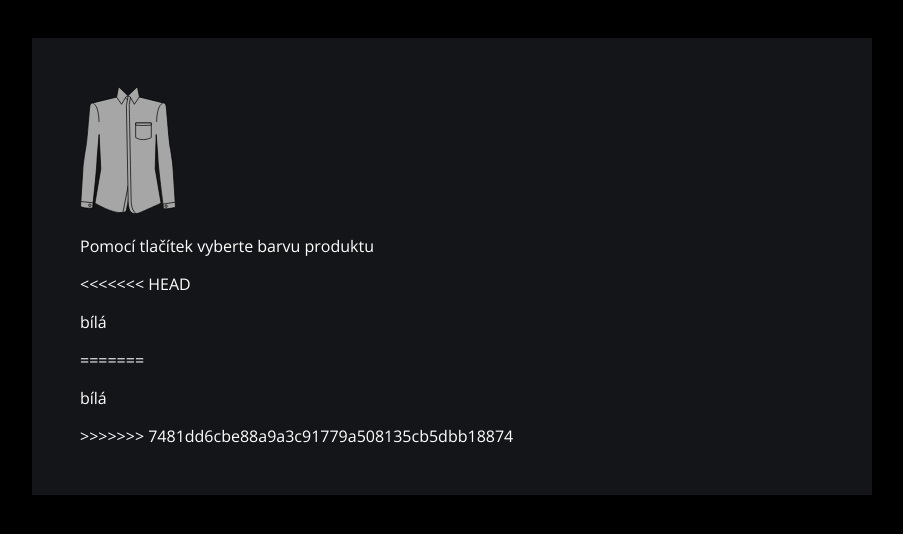
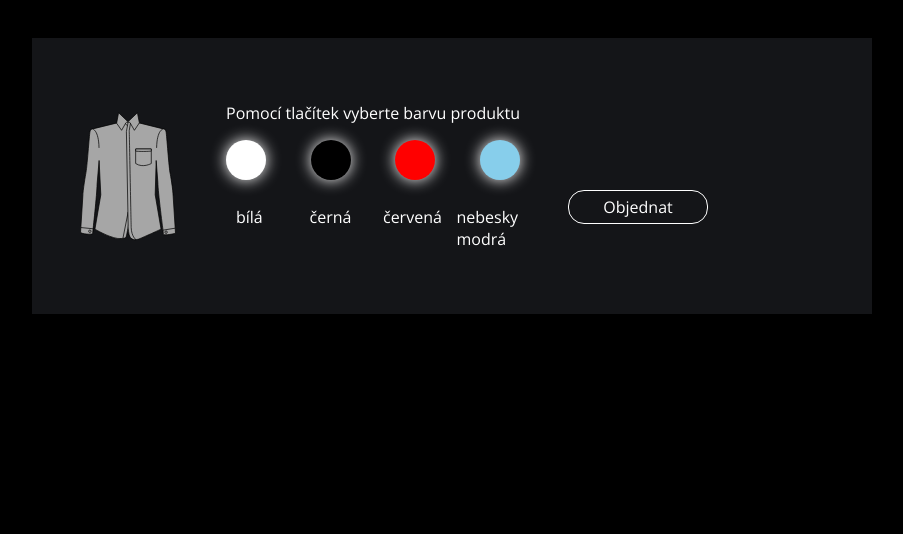
Before and after one commit to tetianavrba/cviceni-panske-obleky, a plain HTML site: page index.html in a window 1280 px wide. Shown: the part 250-784 px from the top of the page, without its empty margins (188-1091 px from the left). Drawn offline with nearby package versions, Linux system fonts and the light colour scheme; a web font is replaced by a local one.

Commit message:
Přidání barev a jejich stylizace.

```diff
--- a/index.html
+++ b/index.html
@@ -65,18 +65,22 @@
        <div class="product__colors">
          <p>Pomocí tlačítek vyberte barvu produktu</p>
           <div class="colors">
-<<<<<<< HEAD
+               <div class="color-box">
+                 <div class="color-box__white"></div>
+                 <div class="color-box__black"></div>
+                 <div class="color-box__red"></div>
+                 <div class="color-box__skyblue"></div>
+               </div>
                <div class="color">
-            <div class="color-box"></div>
                  <p class="color__name">bílá</p>
+                 <p class="color__name">černá</p>
+                 <p class="color__name">červená</p>
+                 <p class="color__name">nebesky modrá</p>
              </div>
           </div>
-=======
-          <div class="color">
-            <div class="color-box"></div>
-            <p class="color__name">bílá</p>
+          <div class="button">
+            <a href="#">Objednat</a>
           </div>
->>>>>>> 7481dd6cbe88a9a3c91779a508135cb5dbb18874
         </div>
       </div>
     </div>
--- a/style.css
+++ b/style.css
@@ -47,9 +47,93 @@ h1.site-title span {
 
 
 .product {
+  display: flex;
+  flex-wrap: wrap;
   margin-top: -5rem;
   padding: 3rem;
   background-color: #141518;
+}
+
+.product__colors {
+  padding-left: 50px;
+
+}
+
+.colors {
+  display: flex;
+  flex-direction: column;
+  justify-content: space-between;
+}
+
+.color-box {
+  display: flex;
+  justify-content: space-between;
+  margin-bottom: 10px;
+}
+
+.color {
+  display: flex;
+}
+
+.color__name {
+  width: 100%;
+  margin-left: 10px;
+
+}
+
+.color-box__white {
+  width: 40px;
+  height: 40px;
+  border-radius: 50%;
+  background-color: #fff;
+  box-shadow: 0 0 15px #fff;
+}
+
+.color-box__black {
+  width: 40px;
+  height: 40px;
+  border-radius: 50%;
+  background-color: #000;
+  box-shadow: 0 0 15px #fff;
+}
+
+.color-box__red {
+  width: 40px;
+  height: 40px;
+  border-radius: 50%;
+  background-color: #FF0000;
+  box-shadow: 0 0 15px #fff;
+}
+
+.color-box__skyblue {
+  width: 40px;
+  height: 40px;
+  border-radius: 50%;
+  background-color: #87CEEB;
+  box-shadow: 0 0 15px #fff;
+}
+
+.button {
+  border: solid white 1px;
+  text-align: center;
+  border-radius: 1rem;
+  padding: 5px;
+  width: 140px;
+  position: absolute;
+  right: 30%;
+  top: 55%
+}
+
+.button:hover {
+  box-shadow: 0 0 15px #fff;
+  ;
+}
+
+.button a {
+  color: #fff;
+
+  text-decoration: none;
+
 }
 
 .product__image {
```
Lines whose indentation alone changed are shown as unchanged.
